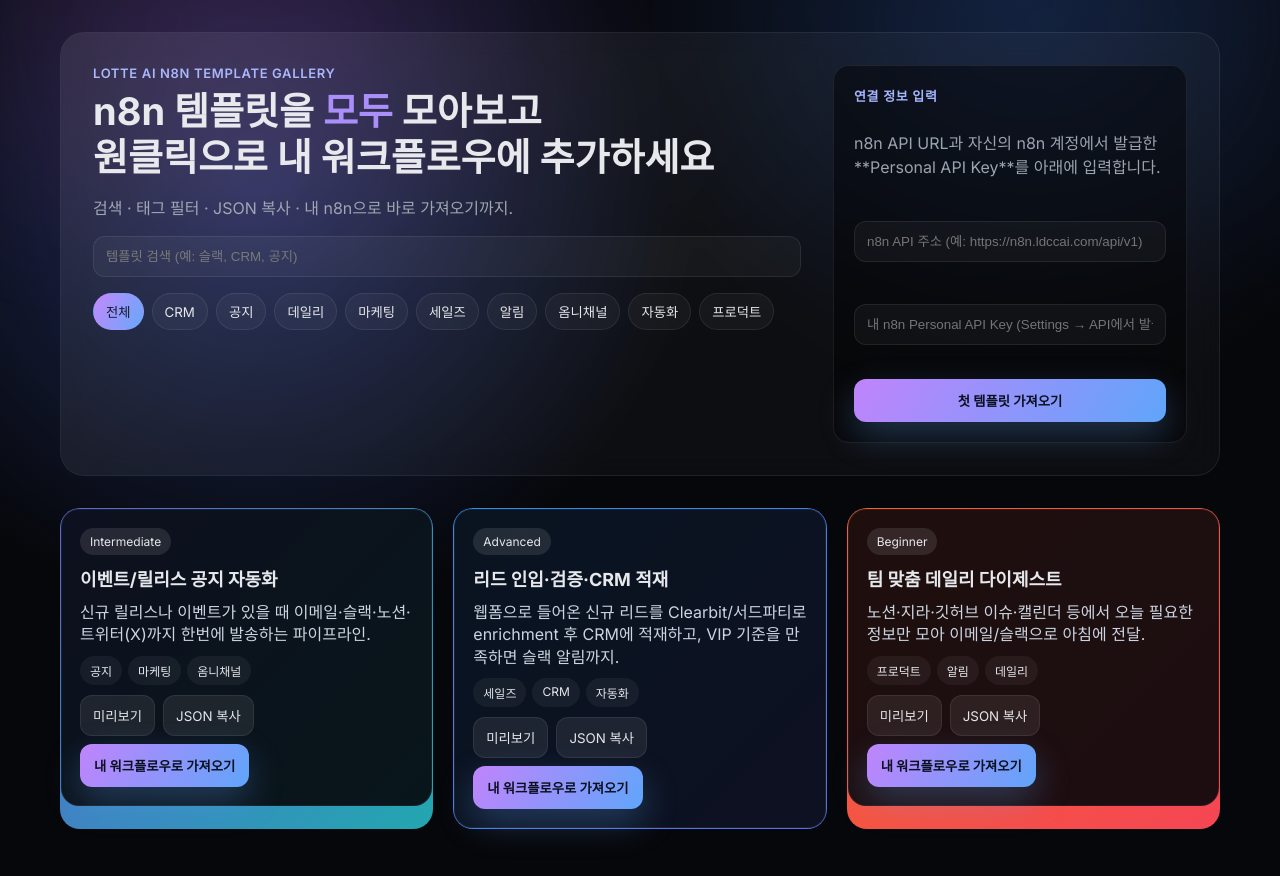
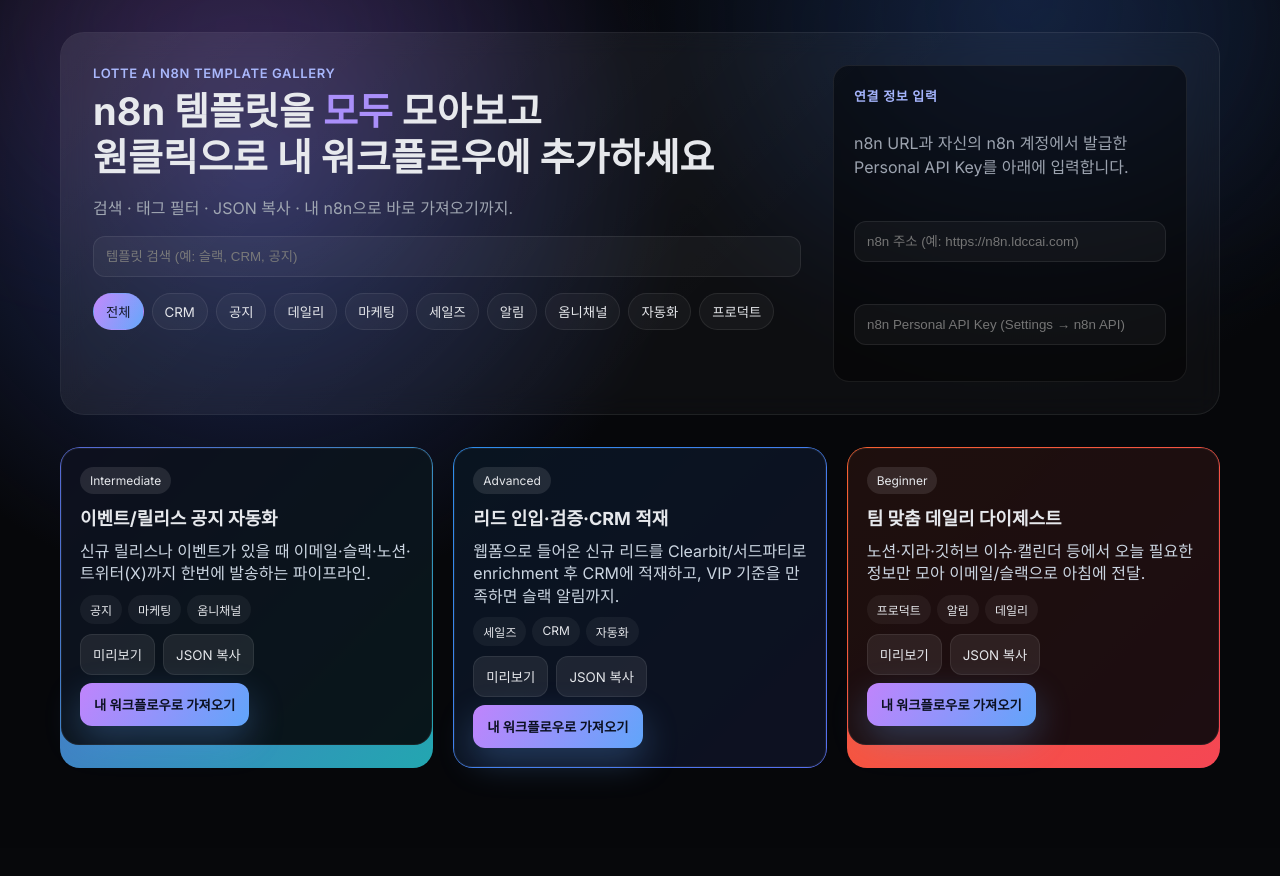
Before and after one commit to vvonha/n8n, a React (Vite) app: page / in a window 1280 px wide. Shown: the top 876 px of the page. After the commit the page ends 848 px from the top, so only its background shows below. Built offline with nearby package versions, Linux system fonts and the light colour scheme.

Commit message:
Update App.tsx

```diff
--- a/src/App.tsx
+++ b/src/App.tsx
@@ -132,13 +132,13 @@
         <div className="panel">
           <p className="eyebrow">연결 정보 입력</p>
           <p className="muted">
-            n8n API URL과 자신의 n8n 계정에서 발급한 **Personal API Key**를 아래에 입력합니다.
+            n8n URL과 자신의 n8n 계정에서 발급한 Personal API Key를 아래에 입력합니다.
           </p>
 
           <div className="input-row">
             <input
               type="text"
-              placeholder="n8n API 주소 (예: https://n8n.ldccai.com/api/v1)"
+              placeholder="n8n 주소 (예: https://n8n.ldccai.com)"
               value={apiBase}
               onChange={(e) => setApiBase(e.target.value)}
             />
@@ -147,19 +147,12 @@
           <div className="input-row">
             <input
               type="password"
-              placeholder="내 n8n Personal API Key (Settings → API에서 발급)"
+              placeholder="n8n Personal API Key (Settings → n8n API)"
               value={apiKey}
               onChange={(e) => setApiKey(e.target.value)}
             />
           </div>
 
-          <button
-            className="primary wide"
-            disabled={isLoading || filteredTemplates.length === 0}
-            onClick={heroQuickImport}
-          >
-            {isLoading ? '가져오는 중...' : '첫 템플릿 가져오기' }
-          </button>
           {status && <p className="status">{status}</p>}
         </div>
       </header>
```
